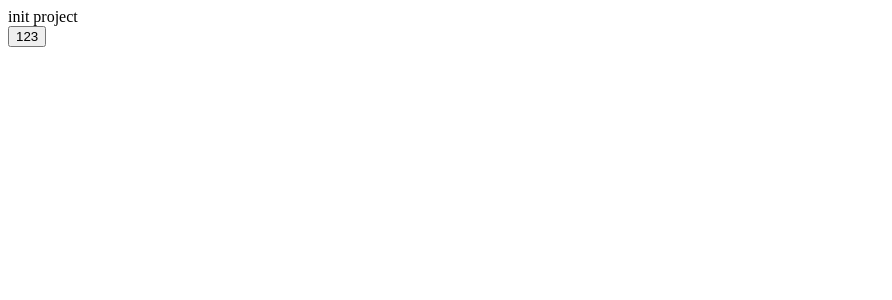
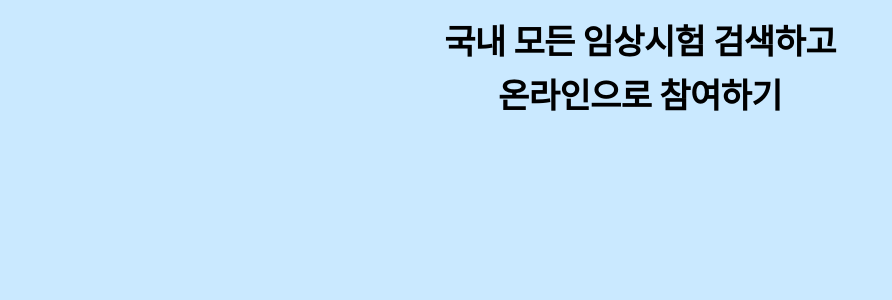
Before and after one commit to azure-553/wanted-2-sub, a React (Create React App) app: page / in a window 1280 px wide. Shown: the top 300 px of the page, without its empty margins (0-892 px from the left). Built offline with nearby package versions, Linux system fonts and the light colour scheme.

Commit message:
✨ :: 모든 스타일 지정

```diff
--- a/package.json
+++ b/package.json
@@ -6,6 +6,7 @@
     "@testing-library/jest-dom": "^5.16.5",
     "@testing-library/react": "^13.4.0",
     "@testing-library/user-event": "^13.5.0",
+    "axios": "^1.4.0",
     "react": "^18.2.0",
     "react-dom": "^18.2.0",
     "react-scripts": "5.0.1",
--- a/src/App.jsx
+++ b/src/App.jsx
@@ -1,13 +1,15 @@
-const App = () => {
+// import { SearchBar } from "components/SearchBar";
+import { Title } from "components/Title";
+import { AppLayout } from "components/layouts/AppLayout";
 
-  // todo : 기업 정보가 노출되면 안됩니다 .env를 사용해서 url을 써주세요.
-  const type = 'submit';
+export const App = () => {
   return (
-    <div>
-      <header>init project</header>
-      <button type={type}>123</button>
-    </div>
+    <AppLayout>
+      <Title marginBottom="20px">
+        {`국내 모든 임상시험 검색하고 \n 온라인으로 참여하기`}
+      </Title>
+
+      {/* <SearchBar /> */}
+    </AppLayout>
   );
 };
-
-export default App;
--- /dev/null
+++ b/src/api/axiosInstance.js
@@ -0,0 +1,6 @@
+import axios from "axios";
+
+export const axiosInstance = axios.create({
+  baseURL: "https://api.clinicaltrialskorea.com/api/v1",
+  headers: { "Content-Type": "application/json" },
+});
--- a/src/components/Title/style.js
+++ b/src/components/Title/style.js
@@ -1,5 +1,5 @@
 import styled from "styled-components";
-import { textStyle } from "styles/utils/testStyle";
+import { textStyle } from "styles/utils/textStyle";
 
 export const Title = styled.h1`
   ${({ marginBottom }) => `margin-bottom: ${marginBottom}`};
--- /dev/null
+++ b/src/components/layouts/AppLayout/AppLayout.jsx
@@ -0,0 +1,9 @@
+import * as _ from "./AppLayout.style";
+
+export const AppLayout = ({ children }) => {
+  return (
+    <_.AppLayout>
+      <_.Main>{children}</_.Main>
+    </_.AppLayout>
+  );
+};
--- /dev/null
+++ b/src/components/layouts/AppLayout/AppLayout.style.js
@@ -0,0 +1,16 @@
+import styled from "styled-components";
+import { APP_MAX_WIDTH } from "styles/constants/dimensions";
+import { flex } from "styles/utils";
+
+export const AppLayout = styled.div`
+  ${flex({ justifyContent: "center" })}
+
+  min-height: 100vh;
+
+  padding: 16px;
+`;
+
+export const Main = styled.main`
+  width: 100%;
+  max-width: ${APP_MAX_WIDTH};
+`;
--- /dev/null
+++ b/src/components/layouts/AppLayout/index.js
@@ -0,0 +1 @@
+export * from './AppLayout';
--- a/src/index.js
+++ b/src/index.js
@@ -1,10 +1,12 @@
-import React from 'react';
-import ReactDOM from 'react-dom/client';
-import App from './App';
+import React from "react";
+import ReactDOM from "react-dom/client";
+import { GlobalStyle } from "styles/GlobalStyles";
+import { App } from "./App";
 
-const root = ReactDOM.createRoot(document.getElementById('root'));
+const root = ReactDOM.createRoot(document.getElementById("root"));
 root.render(
   <React.StrictMode>
+    <GlobalStyle />
     <App />
-  </React.StrictMode>,
+  </React.StrictMode>
 );
--- a/src/styles/GlobalStyles.js
+++ b/src/styles/GlobalStyles.js
@@ -1,11 +1,11 @@
 import { createGlobalStyle } from "styled-components";
+import { reset } from "styled-reset";
 import { colors } from "./constants/color";
-import reset from "styled-reset";
 
 export const GlobalStyle = createGlobalStyle`
-    ${reset}
+  ${reset}
 
-    * {
+  * {
     margin: 0;
     -moz-osx-font-smoothing: grayscale;
     -webkit-font-smoothing: antialiased;
```
Also changed, not shown: src/api/searchConditions.js (added, +28 -0 lines), src/styles/utils/textStyle.js (renamed from src/styles/utils/testStyle.js), 1 other file (tests, documents, lock files or other folders).
